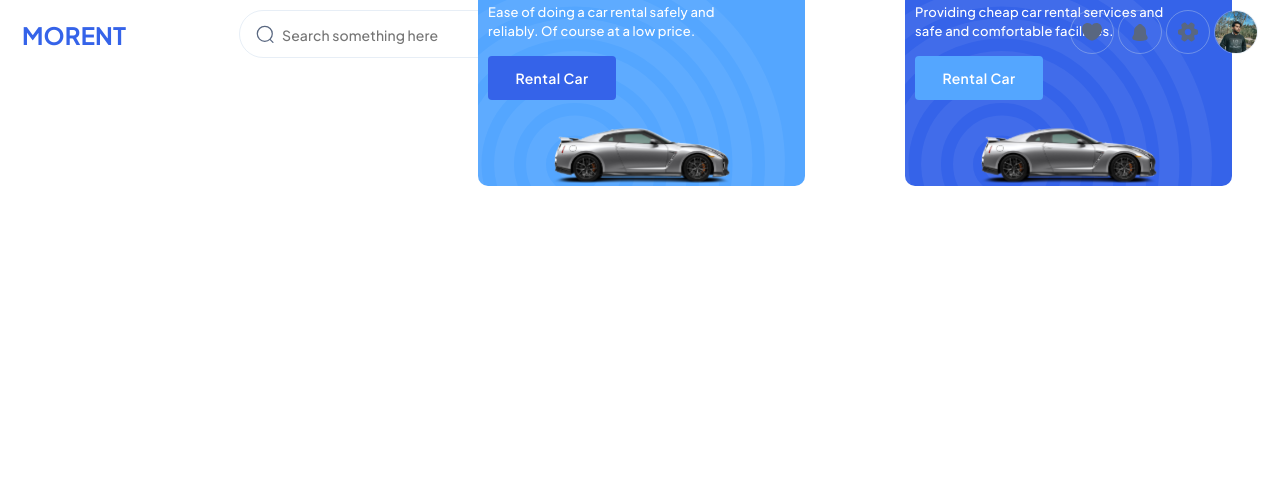
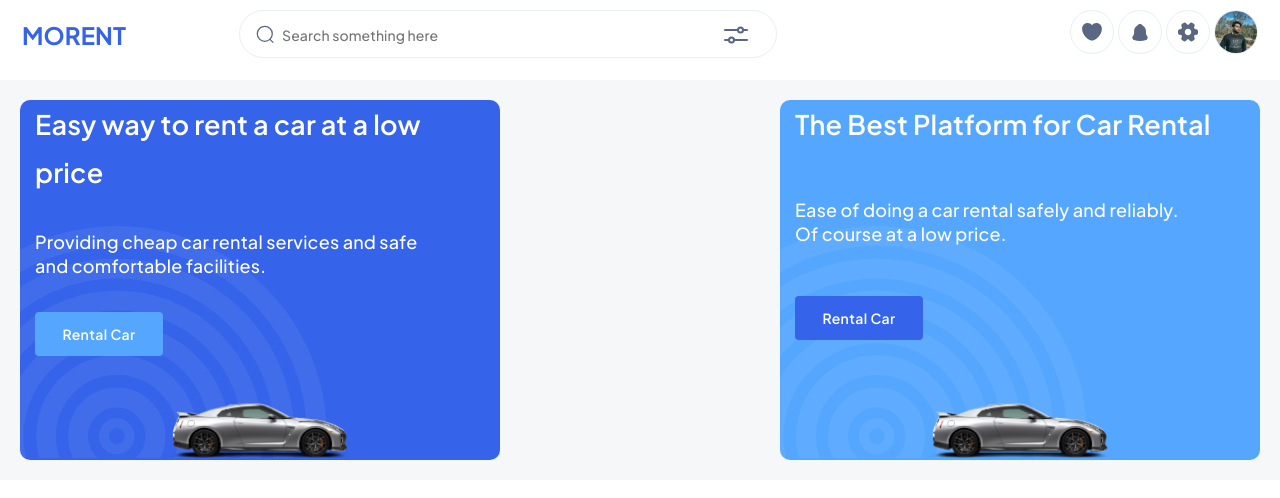
Before and after one commit to dev-hosein-moradi/MORENT, a React (Vite) app: page / in a window 1280 px wide. Shown: the top 498 px of the page. Built offline with nearby package versions, Linux system fonts and the light colour scheme.

Commit message:
completed responsive ads section.

```diff
--- a/src/Svgs/SvgBg.jsx
+++ b/src/Svgs/SvgBg.jsx
@@ -1,10 +1,11 @@
 import React from "react";
 
-const SvgBg = () => {
+const SvgBg = (props) => {
   return (
     <svg
       width="307"
       height="232"
+      {...props}
       viewBox="0 0 307 232"
       fill="none"
       xmlns="http://www.w3.org/2000/svg"
--- a/src/components/advertisement/ads.css
+++ b/src/components/advertisement/ads.css
@@ -1,13 +1,14 @@
 .Ads__wrapper {
     display: flex;
-    flex-direction: row;
+    flex-direction: row-reverse;
     align-items: center;
     justify-content: center;
 
     width: 100vw;
     overflow: hidden;
+    padding: 0 2rem;
 
-    transform: translateY(-170px);
+    transform: translateY(-180px);
 }
 
 .ads__box {
@@ -58,6 +59,7 @@
 .box__content {
     z-index: 1;
     padding: 1rem;
+    height: 100%;
 }
 
 .ads__box:nth-child(2) {
@@ -126,5 +128,225 @@
     justify-content: center;
     height: 85px;
     max-height: 85px;
-    z-index: 1;
+    z-index: 2;
 }
+
+
+@media screen and (min-width: 411px) {
+    .ads__box {
+        width: 370px;
+        min-width: 370px;
+        height: 232px;
+        min-height: 232px;
+
+        transform: translateX(-235px);
+    }
+
+    @keyframes ads__slider {
+        0% {
+            transform: translateX(-235px);
+        }
+
+        25% {
+            transform: translateX(235px);
+        }
+
+        50% {
+            transform: translateX(235px);
+        }
+
+        75% {
+            transform: translateX(-235px);
+        }
+
+        100% {
+            transform: translateX(-235px);
+        }
+    }
+}
+
+
+@media screen and (min-width: 550px) {
+    .ads__box {
+        width: 450px;
+        min-width: 450px;
+        height: 232px;
+        min-height: 232px;
+
+        transform: translateX(-275px);
+    }
+
+    @keyframes ads__slider {
+        0% {
+            transform: translateX(-275px);
+        }
+
+        25% {
+            transform: translateX(275px);
+        }
+
+        50% {
+            transform: translateX(275px);
+        }
+
+        75% {
+            transform: translateX(-275px);
+        }
+
+        100% {
+            transform: translateX(-275px);
+        }
+    }
+}
+
+@media screen and (min-width: 650px) {
+    .ads__box {
+        width: 450px;
+        min-width: 450px;
+        height: 232px;
+        min-height: 232px;
+
+        margin: 0 100px;
+
+        transform: translateX(-330px);
+    }
+
+    @keyframes ads__slider {
+        0% {
+            transform: translateX(-340px);
+        }
+
+        25% {
+            transform: translateX(310px);
+        }
+
+        50% {
+            transform: translateX(310px);
+        }
+
+        75% {
+            transform: translateX(-340px);
+        }
+
+        100% {
+            transform: translateX(-340px);
+        }
+    }
+}
+
+@media screen and (min-width: 750px) {
+    .Ads__wrapper {
+        justify-content: space-between;
+        /* width: 100%; */
+    }
+
+    .ads__box {
+        width: 327px;
+        min-width: 327px;
+        height: 232px;
+        min-height: 232px;
+        margin: 0;
+
+        z-index: 0;
+
+        transform: unset;
+        animation: none;
+    }
+}
+
+@media screen and (min-width: 768px) {
+    .Ads__wrapper {
+        padding: 2rem;
+
+        transform: translateY(0px);
+    }
+}
+
+@media screen and (min-width: 850px) {
+    .ads__box {
+        width: 380px;
+        min-width: 380px;
+        height: 300px;
+        min-height: 300px;
+
+    }
+
+    .box__bg {
+        max-width: 380px;
+        max-height: 300px;
+        bottom: 0;
+    }
+
+    .box__content {
+        display: flex;
+        flex-direction: column;
+        justify-content: space-between;
+        padding: 0 1.5rem;
+    }
+
+    .ads__box h2 {
+        font-size: 2rem;
+        font-weight: 600;
+        line-height: 4.8rem;
+    }
+
+    .ads__box p {
+        font-size: 1.5rem;
+        font-weight: 500;
+        line-height: 2.4rem;
+        max-width: 300px;
+    }
+}
+
+@media screen and (min-width: 1024px) {
+    .ads__box {
+        width: 480px;
+        min-width: 480px;
+        height: 360px;
+        min-height: 360px;
+    }
+
+    .box__bg {
+        max-width: 380px;
+        max-height: 300px;
+        bottom: 0;
+    }
+
+    .ads__box h2 {
+        font-size: 2.7rem;
+        line-height: 4.8rem;
+    }
+
+    .ads__box p {
+        font-size: 1.8rem;
+        line-height: 2.4rem;
+        max-width: 400px;
+    }
+}
+
+
+@media screen and (min-width: 1366px) {
+    .ads__box {
+        width: 650px;
+        min-width: 650px;
+        height: 360px;
+        min-height: 360px;
+    }
+
+    .box__bg {
+        max-width: 380px;
+        max-height: 300px;
+        bottom: 0;
+    }
+
+    .ads__box h2 {
+        font-size: 2.7rem;
+        line-height: 4.8rem;
+    }
+
+    .ads__box p {
+        font-size: 1.8rem;
+        line-height: 2.4rem;
+        max-width: 400px;
+    }
+}
--- a/src/components/navbar/navbar.css
+++ b/src/components/navbar/navbar.css
@@ -182,7 +182,7 @@
 @media screen and (min-width: 767px) {
     .Navbar {
         width: 100%;
-        height: 124px;
+        height: 80px;
 
         flex-direction: row;
         align-items: flex-start;
--- a/src/page/main/Main.jsx
+++ b/src/page/main/Main.jsx
@@ -1,4 +1,5 @@
 import React, { lazy, Suspense } from "react";
+import "./main.css";
 import LoadingSpinner from "../../components/loading-spinner/LoadingSpinner";
 const Navbar = lazy(() => import("../../components/navbar/Navbar"));
 const Ads = lazy(() => import("../../components/advertisement/Ads"));
@@ -17,7 +18,9 @@ const Main = () => {
       <Suspense fallback={<LoadingSpinner />}>
         {/* navbar */}
         <Navbar />
-        <Ads />
+        <div className="Main__body">
+          <Ads />
+        </div>
 
         {/* content */}
 
--- /dev/null
+++ b/src/page/main/main.css
@@ -0,0 +1,3 @@
+.Main__body {
+    background-color: var(--second-bg-color);
+}
```
